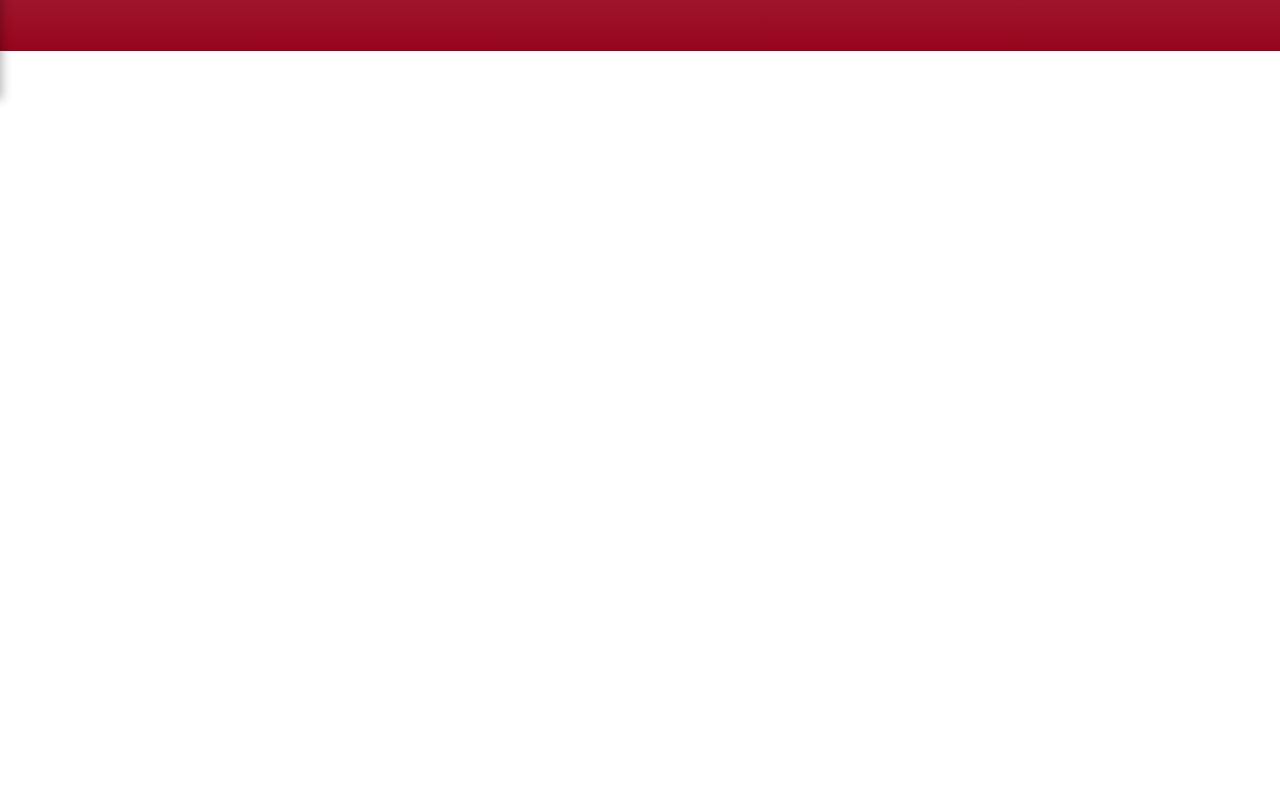
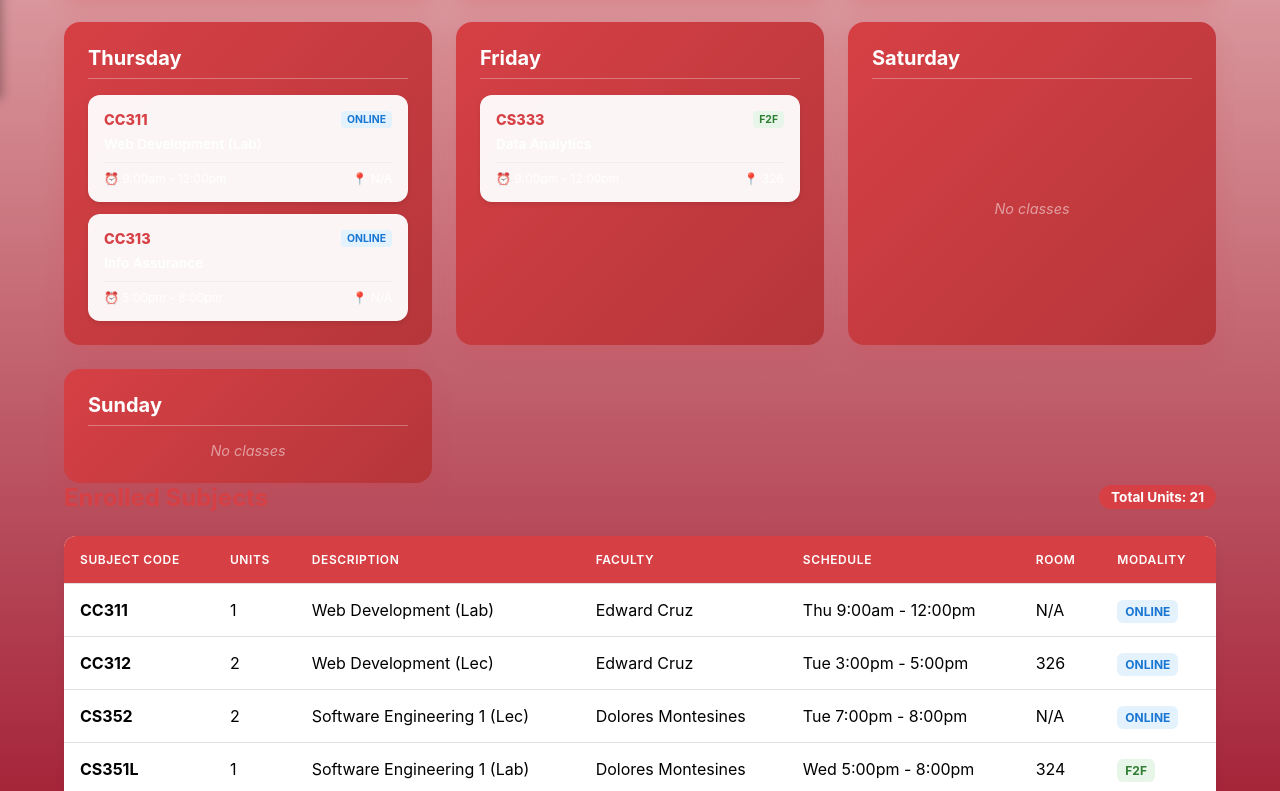
Before and after one commit to AlexGaledo/TUP_ERS_enhancement, a React (Vite) app in the folder ers_frontend/: page /home/schedule in a window 1280 px wide. Shown: the part 749-1540 px from the top of the page. Before the commit the page ends 800 px from the top, so only its background shows below. Built offline with nearby package versions, Linux system fonts and the light colour scheme; no server answers.

Commit message:
update home/Schedule

```diff
--- a/ers_frontend/src/css/home/Calendar.css
+++ b/ers_frontend/src/css/home/Calendar.css
@@ -1,6 +1,5 @@
 .home-calendar-page-container {
-    padding: 100px 2rem 5rem 2rem;
-
+    padding: 4rem 2rem 5rem 2rem;
     display: flex;
     flex-direction: column;
     justify-content: center;
@@ -8,11 +7,10 @@
 }
 
 .home-calendar-page-content {
-    margin-top: 4rem;
     display: flex;
     flex-direction: row;
     justify-content: center;
-    align-items: stretch;
+    align-items: stretch; /* ensure children stretch to same height */
     flex-wrap: wrap;
 
     width: 100%;
--- a/ers_frontend/src/css/home/Curriculum.css
+++ b/ers_frontend/src/css/home/Curriculum.css
@@ -1,5 +1,5 @@
 .home-curriculum-page-container {
-    padding: 100px 2rem 5rem 2rem;
+    padding: 4rem 2rem 5rem 2rem;
 
     display: flex;
     flex-direction: column;
@@ -8,11 +8,10 @@
 }
 
 .home-curriculum-page-content {
-    margin-top: 4rem;
     display: flex;
     flex-direction: row;
     justify-content: center;
-    align-items: stretch;
+    align-items: stretch; /* ensure children stretch to same height */
     flex-wrap: wrap;
 
     width: 100%;
--- a/ers_frontend/src/css/home/Grades.css
+++ b/ers_frontend/src/css/home/Grades.css
@@ -1,5 +1,5 @@
 .home-grades-page-container {
-    padding: 100px 2rem 5rem 2rem;
+    padding: 4rem 2rem 5rem 2rem;
 
     display: flex;
     flex-direction: column;
@@ -8,11 +8,10 @@
 }
 
 .home-grades-page-content {
-    margin-top: 4rem;
     display: flex;
     flex-direction: row;
     justify-content: center;
-    align-items: stretch;
+    align-items: stretch; /* ensure children stretch to same height */
     flex-wrap: wrap;
 
     width: 100%;
--- a/ers_frontend/src/css/home/Schedule.css
+++ b/ers_frontend/src/css/home/Schedule.css
@@ -1,5 +1,24 @@
-.home-schedule-page-container {
-    padding: 100px 2rem 5rem 2rem;
+/* Variables for easy theming */
+:root {
+  --primary-color: #d64045; /* Darker pink/red from your image */
+  --bg-color: #f8f9fa;
+  --text-dark: #333;
+  --text-light: #666;
+  --white: #ffffff;
+  --border-color: #e0e0e0;
+}
+
+.home-content {
+    width: 100%;
+    display: flex;
+}
+
+.schedule-container {
+    margin-top: 4rem;
+    padding: 2rem;
+    min-height: 100vh;
+    width: 100%;
+    font-family: 'Inter', sans-serif; /* Or your preferred font */
 
     display: flex;
     flex-direction: column;
@@ -7,14 +26,250 @@
     align-items: center;
 }
 
-.home-schedule-page-content {
-    margin-top: 4rem;
+/* Header Styling */
+.page-header {
+  display: flex;
+  justify-content: space-between;
+  align-items: center;
+  width: 100%;
+  margin-bottom: 1.5rem;
+}
+
+.page-header h1 {
+  color: var(--primary-color);
+  font-size: 1.5rem;
+  margin: 0;
+
+}
+
+.unit-count {
+  background: var(--primary-color);
+  color: var(--white);
+  padding: 0.25rem 0.75rem;
+  border-radius: 20px;
+  font-size: 0.85rem;
+  font-weight: bold;
+}
+
+/* Table Styling (Desktop Default) */
+.table-wrapper {
+  background: var(--white);
+  border-radius: 12px;
+  box-shadow: 0 4px 12px rgba(0, 0, 0, 0.05);
+  overflow: hidden; /* Clips corners */
+  width: 100%;
+}
+
+.responsive-table {
+  width: 100%;
+  border-collapse: collapse;
+  text-align: left;
+}
+
+.responsive-table thead {
+  background-color: var(--primary-color);
+  color: var(--white);
+}
+
+.responsive-table th,
+.responsive-table td {
+  padding: 1rem;
+  border-bottom: 1px solid var(--border-color);
+}
+
+.responsive-table th {
+  font-weight: 600;
+  text-transform: uppercase;
+  font-size: 0.75rem;
+  letter-spacing: 0.05em;
+}
+
+.responsive-table td {
+    color: black;
+}
+
+.fw-bold {
+  font-weight: 700;
+  color: var(--primary-color);
+}
+
+/* Badges for Modality */
+.badge {
+  padding: 4px 8px;
+  border-radius: 6px;
+  font-size: 0.75rem;
+  font-weight: bold;
+  text-transform: uppercase;
+}
+
+.badge.online {
+  background-color: #e3f2fd;
+  color: #1976d2;
+}
+
+.badge.f2f {
+  background-color: #e8f5e9;
+  color: #2e7d32;
+}
+
+/* --- MOBILE RESPONSIVENESS --- */
+@media screen and (max-width: 768px) {
+  .responsive-table thead {
+    display: none; /* Hide headers on mobile */
+  }
+
+  .responsive-table,
+  .responsive-table tbody,
+  .responsive-table tr,
+  .responsive-table td {
+    display: block;
+    width: 100%;
+  }
+
+  .responsive-table tr {
+    margin-bottom: 1rem;
+    background-color: var(--white);
+    border-radius: 8px;
+    box-shadow: 0 2px 5px rgba(0,0,0,0.05);
+    border: 1px solid var(--border-color);
+  }
+
+  /* Turn cells into flex rows */
+  .responsive-table td {
     display: flex;
-    flex-direction: row;
-    justify-content: center;
-    align-items: stretch;
-    flex-wrap: wrap;
+    justify-content: space-between;
+    align-items: center;
+    text-align: right;
+    padding: 0.75rem 1rem;
+    border-bottom: 1px solid #f0f0f0;
+  }
 
-    width: 100%;
-    gap: 3rem;
+  .responsive-table td:last-child {
+    border-bottom: none;
+  }
+
+  /* Use the data-label to create the "Key" on the left */
+  .responsive-table td::before {
+    content: attr(data-label);
+    font-weight: bold;
+    color: var(--text-light);
+    text-transform: uppercase;
+    font-size: 0.75rem;
+    text-align: left;
+    margin-right: 1rem;
+  }
+
+  /* Special highlighting for the Subject Code on mobile */
+  .responsive-table td[data-label="Subject Code"] {
+    background-color: #fff0f1; /* Light pink bg for title */
+    color: var(--primary-color);
+    font-size: 1.1rem;
+    justify-content: center; /* Center the title */
+  }
+
+  .responsive-table td[data-label="Subject Code"]::before {
+    display: none; /* Hide label for the main title */
+  }
 }
+
+/* --- WEEKLY SCHEDULE SECTION --- */
+.weekly-section {
+  margin-top: 3rem;
+  width: 100%;
+}
+
+/* Grid Layout for the Days */
+.weekly-grid {
+  display: grid;
+  /* Responsive Magic: Creates columns that are at least 300px wide */
+  grid-template-columns: repeat(auto-fill, minmax(300px, 1fr));
+  gap: 1.5rem;
+}
+
+/* The Red Card (Day Container) */
+.day-card {
+  background: linear-gradient(135deg, #d64045, #b5363a); /* Gradient based on your primary color */
+  border-radius: 16px;
+  padding: 1.5rem;
+  color: white;
+  box-shadow: 0 8px 20px rgba(214, 64, 69, 0.2);
+  display: flex;
+  flex-direction: column;
+  transition: transform 0.2s ease;
+}
+
+.day-card:hover {
+  transform: translateY(-5px);
+}
+
+.day-title {
+  margin: 0 0 1rem 0;
+  font-size: 1.25rem;
+  font-weight: 700;
+  border-bottom: 1px solid rgba(255,255,255,0.3);
+  padding-bottom: 0.5rem;
+}
+
+.day-content {
+  display: flex;
+  flex-direction: column;
+  gap: 0.75rem;
+  flex-grow: 1;
+}
+
+/* The White Pill (Class Info) */
+.class-pill {
+  background-color: rgba(255, 255, 255, 0.95);
+  border-radius: 12px;
+  padding: 1rem;
+  color: #333;
+  box-shadow: 0 2px 4px rgba(0,0,0,0.1);
+}
+
+.pill-header {
+  display: flex;
+  justify-content: space-between;
+  align-items: center;
+  margin-bottom: 0.5rem;
+}
+
+.pill-code {
+  font-weight: 800;
+  color: var(--primary-color);
+  font-size: 0.9rem;
+}
+
+.pill-modality {
+  font-size: 0.65rem;
+  padding: 2px 6px;
+  border-radius: 4px;
+  font-weight: bold;
+  text-transform: uppercase;
+}
+.pill-modality.online { background: #e3f2fd; color: #1976d2; }
+.pill-modality.f2f { background: #e8f5e9; color: #2e7d32; }
+
+.pill-desc {
+  margin: 0 0 0.5rem 0;
+  font-size: 0.85rem;
+  font-weight: 600;
+  line-height: 1.3;
+}
+
+.pill-footer {
+  display: flex;
+  justify-content: space-between;
+  font-size: 0.75rem;
+  color: #666;
+  border-top: 1px solid #eee;
+  padding-top: 0.5rem;
+}
+
+.empty-day {
+  text-align: center;
+  color: rgba(255,255,255,0.5);
+  font-size: 0.9rem;
+  margin-top: auto;
+  margin-bottom: auto;
+  font-style: italic;
+}
--- a/ers_frontend/src/pages/home/Calendar.jsx
+++ b/ers_frontend/src/pages/home/Calendar.jsx
@@ -4,7 +4,7 @@ export default function Calendar() {
     return (
         <div className="home-calendar-page-container">
             <div className="home-calendar-page-content">
-                {/* Add your content here */}
+                <h1>CALENDAR</h1>
             </div>
         </div>
     );
--- a/ers_frontend/src/pages/home/Curriculum.jsx
+++ b/ers_frontend/src/pages/home/Curriculum.jsx
@@ -4,7 +4,7 @@ export default function Curriculum() {
     return (
         <div className="home-curriculum-page-container">
             <div className="home-curriculum-page-content">
-                {/* Add your content here */}
+                <h1>CURRICULUM</h1>
             </div>
         </div>
     );
--- a/ers_frontend/src/pages/home/Grades.jsx
+++ b/ers_frontend/src/pages/home/Grades.jsx
@@ -4,7 +4,7 @@ export default function Grades() {
     return (
         <div className="home-grades-page-container">
             <div className="home-grades-page-content">
-                {/* Add your content here */}
+                <h1>GRADES</h1>
             </div>
         </div>
     );
--- a/ers_frontend/src/pages/home/Schedule.jsx
+++ b/ers_frontend/src/pages/home/Schedule.jsx
@@ -1,11 +1,109 @@
 import "../../css/home/Schedule.css";
 
 export default function Schedule() {
+    const scheduleData = [
+        { code: "CC311", units: 1, desc: "Web Development (Lab)", faculty: "Edward Cruz", schedule: "Thu 9:00am - 12:00pm", room: "N/A", modality: "ONLINE" },
+        { code: "CC312", units: 2, desc: "Web Development (Lec)", faculty: "Edward Cruz", schedule: "Tue 3:00pm - 5:00pm", room: "326", modality: "ONLINE" },
+        { code: "CS352", units: 2, desc: "Software Engineering 1 (Lec)", faculty: "Dolores Montesines", schedule: "Tue 7:00pm - 8:00pm", room: "N/A", modality: "ONLINE" },
+        { code: "CS351L", units: 1, desc: "Software Engineering 1 (Lab)", faculty: "Dolores Montesines", schedule: "Wed 5:00pm - 8:00pm", room: "324", modality: "F2F" },
+        { code: "CS333", units: 3, desc: "Data Analytics", faculty: "Jan Eilbert Lee", schedule: "Fri 9:00pm - 12:00pm", room: "326", modality: "F2F" },
+        { code: "CC313", units: 3, desc: "Info Assurance", faculty: "Michael Narisma", schedule: "Thu 5:00pm - 8:00pm", room: "N/A", modality: "ONLINE" },
+    ];
+
+    // Map full day names to the short codes usually found in schedule strings
+    const daysOfWeek = [
+    { full: 'Monday', short: 'Mon' },
+    { full: 'Tuesday', short: 'Tue' },
+    { full: 'Wednesday', short: 'Wed' },
+    { full: 'Thursday', short: 'Thu' },
+    { full: 'Friday', short: 'Fri' },
+    { full: 'Saturday', short: 'Sat' },
+    { full: 'Sunday', short: 'Sun' },
+    ];
+
+    // Helper to find classes for a specific day
+    const getClassesForDay = (shortDay) => {
+    return scheduleData.filter(item => item.schedule.includes(shortDay));
+    };
+
     return (
-        <div className="home-schedule-page-container">
-            <div className="home-schedule-page-content">
-                {/* Add your content here */}
+    <div className="schedule-container">
+        {/* --- SECTION 1: Enrolled Subjects (Table) --- */}
+                <div className="weekly-section">
+        <header className="page-header">
+            <h1>Weekly Schedule</h1>
+        </header>
+
+        <div className="weekly-grid">
+            {daysOfWeek.map((day) => (
+            <div key={day.full} className="day-card">
+                <h3 className="day-title">{day.full}</h3>
+                <div className="day-content">
+                {getClassesForDay(day.short).length > 0 ? (
+                    getClassesForDay(day.short).map((cls, idx) => (
+                    <div key={idx} className="class-pill">
+                        <div className="pill-header">
+                        <span className="pill-code">{cls.code}</span>
+                        <span className={`pill-modality ${cls.modality.toLowerCase()}`}>{cls.modality}</span>
+                        </div>
+                        <p className="pill-desc">{cls.desc}</p>
+                        <div className="pill-footer">
+                        <span>⏰ {cls.schedule.split(day.short)[1] || cls.schedule}</span>
+                        <span>📍 {cls.room}</span>
+                        </div>
+                    </div>
+                    ))
+                ) : (
+                    <div className="empty-day">No classes</div>
+                )}
+                </div>
             </div>
+            ))}
         </div>
+        </div>
+
+        {/* --- SECTION 2: Weekly Schedule (Grid) --- */}
+
+        <header className="page-header">
+        <h1>Enrolled Subjects</h1>
+        <span className="unit-count">Total Units: 21</span>
+        </header>
+
+        <div className="table-wrapper">
+        <table className="responsive-table">
+            <thead>
+            <tr>
+                <th>Subject Code</th>
+                <th>Units</th>
+                <th>Description</th>
+                <th>Faculty</th>
+                <th>Schedule</th>
+                <th>Room</th>
+                <th>Modality</th>
+            </tr>
+            </thead>
+            <tbody>
+            {scheduleData.map((item, index) => (
+                <tr key={index}>
+                <td data-label="Subject Code" className="fw-bold">{item.code}</td>
+                <td data-label="Units">{item.units}</td>
+                <td data-label="Description" className="desc-col">{item.desc}</td>
+                <td data-label="Faculty">{item.faculty}</td>
+                <td data-label="Schedule">{item.schedule}</td>
+                <td data-label="Room">{item.room}</td>
+                <td data-label="Modality">
+                    <span className={`badge ${item.modality.toLowerCase()}`}>
+                    {item.modality}
+                    </span>
+                </td>
+                </tr>
+            ))}
+            </tbody>
+        </table>
+        </div>
+
+
+
+    </div>
     );
 }
```
